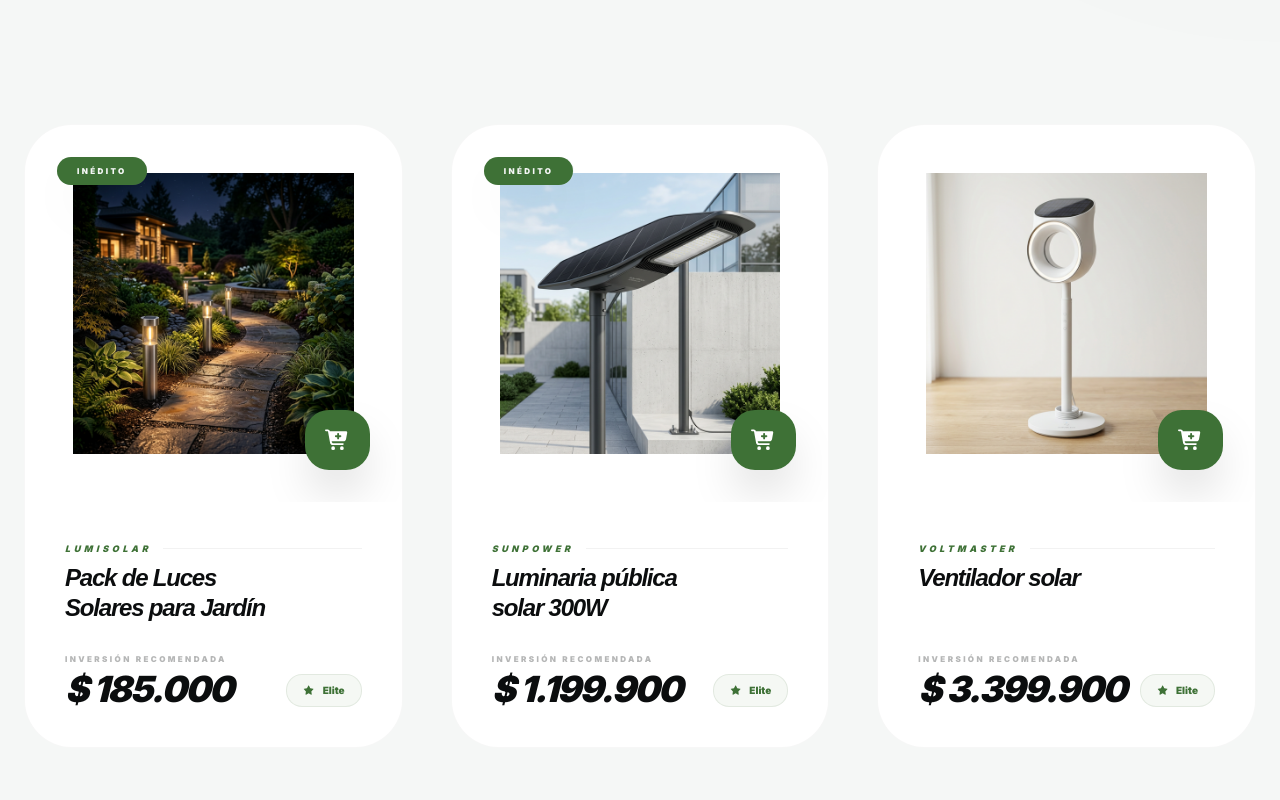
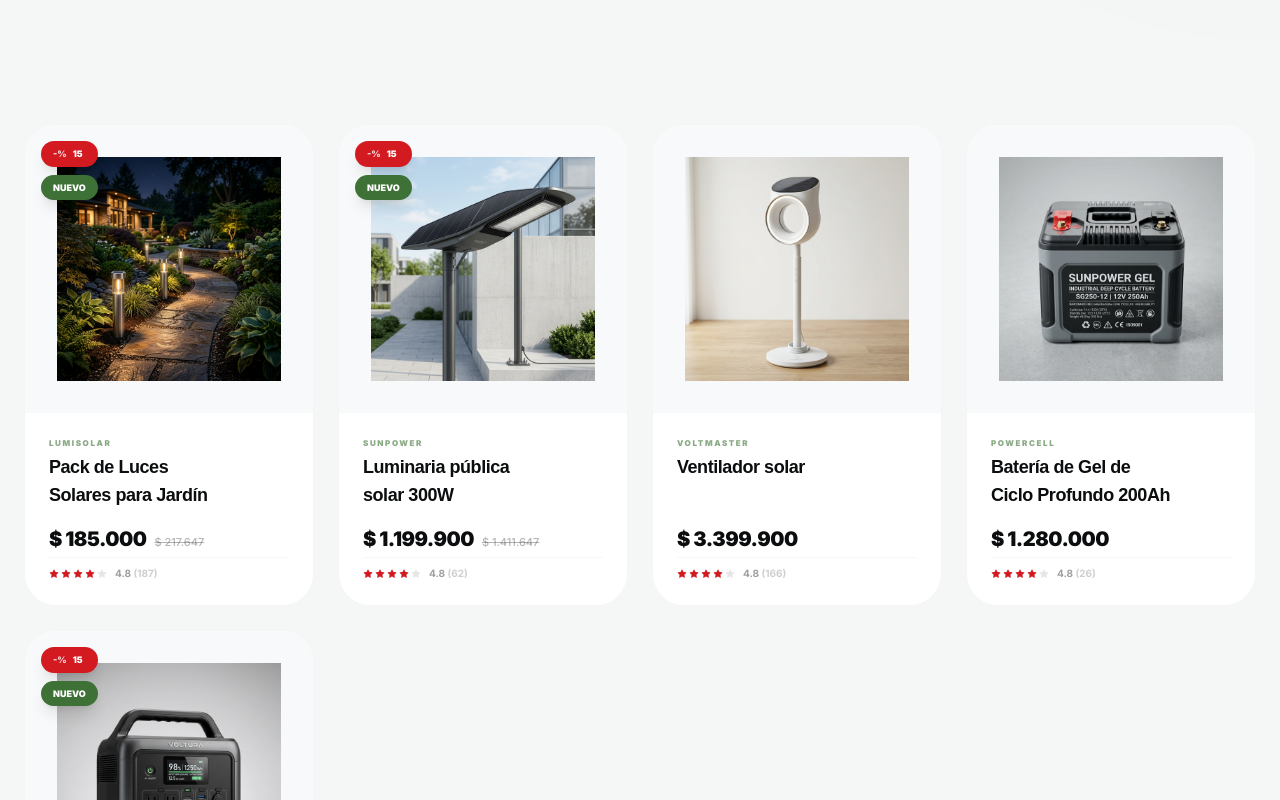
Before and after one commit to checho420/jaguar-eco, a React (Vite) app: page / in a window 1280 px wide. Shown: the part 1740-2540 px from the top of the page. Built offline with nearby package versions, Linux system fonts and the light colour scheme.

Commit message:
feat: implementa la página de catálogo de productos con funcionalidades de búsqueda, filtrado y ordenamiento, y establece un diseño de página base.

```diff
--- a/src/components/ProductCard.jsx
+++ b/src/components/ProductCard.jsx
@@ -1,9 +1,9 @@
 import React, { useState, memo } from 'react';
 import { useNavigate } from 'react-router-dom';
 import { FontAwesomeIcon } from '@fortawesome/react-fontawesome';
-import { faPlus, faArrowRight, faStar, faCartPlus } from '@fortawesome/free-solid-svg-icons';
+import { faStar, faCartPlus } from '@fortawesome/free-solid-svg-icons';
 import { faHeart } from '@fortawesome/free-regular-svg-icons';
-import { motion, AnimatePresence } from 'framer-motion';
+import { motion } from 'framer-motion';
 import { useCart } from '../context/CartContext';
 import { formatCurrency } from '../utils/formatters';
 
@@ -13,88 +13,122 @@ const ProductCard = ({ product }) => {
     const [imageLoaded, setImageLoaded] = useState(false);
     const [isHovered, setIsHovered] = useState(false);
 
+    // Calculate original price for UI if promotion is active
+    const originalPrice = (product.promotion && product.discountPercentage > 0)
+        ? product.price / (1 - (product.discountPercentage / 100))
+        : null;
+
+    // Simulate rating data if not present
+    const rating = 4.8;
+    const reviewCount = (product.sold || 0) + 12;
+
     return (
         <motion.div
             layout
-            initial={{ opacity: 0, y: 20 }}
+            initial={{ opacity: 0, y: 15 }}
             animate={{ opacity: 1, y: 0 }}
             onMouseEnter={() => setIsHovered(true)}
             onMouseLeave={() => setIsHovered(false)}
-            className="group relative flex flex-col bg-white dark:bg-[#151718] rounded-[3rem] overflow-hidden transition-all duration-700 hover:shadow-[0_40px_80px_-20px_rgba(0,0,0,0.15)] dark:hover:shadow-[0_40px_80px_-20px_rgba(0,0,0,0.6)] border border-brand-charcoal/[0.03] dark:border-white/[0.03] cursor-pointer h-full"
+            className="group relative flex flex-col bg-white dark:bg-[#1A1D1E] rounded-[2rem] overflow-hidden transition-all duration-500 hover:shadow-[0_25px_50px_-12px_rgba(0,0,0,0.08)] dark:hover:shadow-[0_25px_50px_-12px_rgba(0,0,0,0.5)] border border-brand-charcoal/[0.04] dark:border-white/[0.04] cursor-pointer h-full"
             onClick={() => navigate(`/product/${product.id}`)}
         >
-            {/* Image Canvas */}
-            <div className="relative aspect-square overflow-hidden bg-brand-cream/5 dark:bg-black/10 transition-colors duration-700 group-hover:bg-brand-green/5">
+            {/* Image Section */}
+            <div className="relative aspect-square overflow-hidden bg-[#F8F9FA] dark:bg-[#0F1112]">
                 {!imageLoaded && (
                     <div className="absolute inset-0 bg-brand-cream/5 animate-pulse" />
                 )}
 
-                {/* Product Image with dynamic scaling */}
+                {/* Badges */}
+                <div className="absolute top-4 left-4 z-20 flex flex-col gap-2">
+                    {product.promotion && product.discountPercentage > 0 && (
+                        <div className="bg-brand-red text-white text-[9px] font-black px-3 py-1.5 rounded-full shadow-lg flex items-center gap-1.5 scale-90 sm:scale-100 origin-left">
+                            <span className="opacity-80">-%</span>
+                            {product.discountPercentage}
+                        </div>
+                    )}
+                    {product.new && (
+                        <div className="bg-brand-green text-white text-[9px] font-black px-3 py-1.5 rounded-full shadow-lg scale-90 sm:scale-100 origin-left">
+                            NUEVO
+                        </div>
+                    )}
+                </div>
+
+                {/* Quick Action: Wishlist */}
+                <button
+                    onClick={(e) => { e.stopPropagation(); }}
+                    className="absolute top-4 right-4 z-20 w-9 h-9 bg-white dark:bg-brand-charcoal/80 text-brand-charcoal/40 dark:text-brand-cream/40 rounded-full flex items-center justify-center shadow-md hover:text-brand-red transition-all duration-300 opacity-0 group-hover:opacity-100 translate-y-[-10px] group-hover:translate-y-0"
+                >
+                    <FontAwesomeIcon icon={faHeart} className="text-sm" />
+                </button>
+
+                {/* Main Product Image */}
                 <motion.img
                     src={product.images[0]}
                     alt={product.name}
                     onLoad={() => setImageLoaded(true)}
                     animate={{
-                        scale: isHovered ? 1.15 : 1,
-                        y: isHovered ? -10 : 0
+                        scale: isHovered ? 1.1 : 1,
                     }}
-                    transition={{ duration: 1.2, ease: [0.16, 1, 0.3, 1] }}
-                    className="w-full h-full object-contain p-12 transition-all"
+                    transition={{ duration: 0.8, ease: [0.16, 1, 0.3, 1] }}
+                    className="w-full h-full object-contain p-8 z-10"
                 />
 
-                {/* Status Badges */}
-                <div className="absolute top-8 left-8 flex flex-col gap-2">
-                    {product.new && (
-                        <span className="bg-brand-green text-brand-cream text-[8px] font-black uppercase tracking-[0.3em] px-5 py-2 rounded-2xl shadow-2xl backdrop-blur-md">
-                            Inédito
-                        </span>
-                    )}
-                </div>
-
-                {/* Quick Add Button - Premium Floating Style */}
-                <div className="absolute bottom-8 right-8 overflow-hidden rounded-3xl shadow-2xl">
+                {/* Quick Add Overlay */}
+                <div className="absolute inset-0 bg-brand-charcoal/5 dark:bg-black/20 opacity-0 group-hover:opacity-100 transition-opacity duration-500 z-10 flex flex-col items-center justify-center gap-4">
                     <motion.button
                         whileHover={{ scale: 1.05 }}
                         whileTap={{ scale: 0.95 }}
                         onClick={(e) => { e.stopPropagation(); addToCart(product); }}
-                        className="bg-brand-green text-white p-5 flex items-center justify-center transition-all duration-500 hover:bg-brand-forest group/btn"
+                        className="bg-brand-green text-white px-6 py-2.5 rounded-full text-[9px] font-black uppercase tracking-widest shadow-xl flex items-center gap-2 translate-y-4 group-hover:translate-y-0 transition-transform duration-500"
                     >
-                        <FontAwesomeIcon icon={faCartPlus} className="text-xl group-hover/btn:rotate-12 transition-transform" />
+                        <FontAwesomeIcon icon={faCartPlus} />
+                        Añadir
                     </motion.button>
                 </div>
             </div>
 
-            {/* Information Matrix */}
-            <div className="p-10 flex flex-col flex-grow">
-                <div className="flex flex-col gap-2 mb-8">
-                    <div className="flex items-center gap-3">
-                        <span className="text-[9px] font-black uppercase tracking-[0.4em] text-brand-green italic">
-                            {product.brand}
-                        </span>
-                        <div className="h-[1px] flex-grow bg-brand-charcoal/[0.05] dark:bg-white/[0.05]" />
-                    </div>
-                    <h3 className="text-2xl font-black text-brand-charcoal dark:text-brand-cream tracking-tighter italic leading-tight group-hover:text-brand-green transition-colors duration-500">
+            {/* Content Section */}
+            <div className="p-6 flex flex-col flex-grow">
+                {/* Brand & Name */}
+                <div className="mb-4">
+                    <p className="text-[8px] font-black uppercase tracking-[0.2em] text-brand-green/60 mb-1">
+                        {product.brand}
+                    </p>
+                    <h3 className="text-base sm:text-lg font-bold text-brand-charcoal dark:text-brand-cream leading-tight line-clamp-2 min-h-[2.5rem] group-hover:text-brand-green transition-colors duration-300">
                         {product.name}
                     </h3>
                 </div>
 
-                <div className="mt-auto flex items-end justify-between">
-                    <div className="flex flex-col">
-                        <span className="text-[8px] font-black text-brand-charcoal/30 dark:text-brand-cream/30 uppercase tracking-[0.3em] mb-2 leading-none">Inversión Recomendada</span>
-                        <span className="text-4xl font-black text-brand-charcoal dark:text-brand-cream italic tracking-tighter leading-none">
+                {/* Price Matrix */}
+                <div className="mt-auto flex flex-col gap-1">
+                    <div className="flex items-baseline gap-2">
+                        <span className="text-xl font-black text-brand-charcoal dark:text-brand-cream tracking-tight">
                             {formatCurrency(product.price)}
                         </span>
+                        {originalPrice && (
+                            <span className="text-[11px] text-brand-charcoal/30 dark:text-brand-cream/30 line-through font-medium">
+                                {formatCurrency(originalPrice)}
+                            </span>
+                        )}
                     </div>
 
-                    <div className="flex items-center gap-2 bg-brand-green/5 dark:bg-brand-green/10 px-4 py-2 rounded-2xl border border-brand-green/10">
-                        <FontAwesomeIcon icon={faStar} className="text-brand-green text-[9px]" />
-                        <span className="text-[10px] font-black text-brand-green">Elite</span>
+                    {/* Rating */}
+                    <div className="flex items-center gap-2 pt-2 border-t border-brand-charcoal/[0.03] dark:border-white/[0.03]">
+                        <div className="flex gap-0.5">
+                            {[1, 2, 3, 4, 5].map((s) => (
+                                <FontAwesomeIcon
+                                    key={s}
+                                    icon={faStar}
+                                    className={`text-[8px] ${s <= 4 ? 'text-brand-red' : 'text-brand-charcoal/10 dark:text-white/10'}`}
+                                />
+                            ))}
+                        </div>
+                        <p className="text-[10px] font-bold text-brand-charcoal/40 dark:text-brand-cream/40">
+                            {rating} <span className="opacity-50">({reviewCount})</span>
+                        </p>
                     </div>
                 </div>
             </div>
-
-            {/* Decoration Glow */}
-            <div className="absolute inset-0 border-2 border-transparent group-hover:border-brand-green/20 rounded-[3rem] transition-all duration-700 pointer-events-none" />
         </motion.div>
     );
 };
--- a/src/data/products.json
+++ b/src/data/products.json
@@ -24,7 +24,7 @@
         "category": "Ventiladores",
         "price": 3399900,
         "stock": 30,
-        "description": "Ventilador solar oscilante de alto flujo con batería integrada. Ideal para refrescar espacios sin necesidad de cables, ofreciendo aire puro y renovado mediante energía 100% renovable.",
+        "description": "",
         "images": [
             "/assets/products/ventilador.png"
         ],
--- a/src/layout/Layout.jsx
+++ b/src/layout/Layout.jsx
@@ -1,14 +1,18 @@
 import React from 'react';
+import { useLocation } from 'react-router-dom';
 import Navbar from '../components/Navbar';
 import Footer from '../components/Footer';
 import CartSidebar from '../components/CartSidebar';
 
 const Layout = ({ children }) => {
+    const location = useLocation();
+    const isHome = location.pathname === '/';
+
     return (
         <div className="min-h-screen flex flex-col bg-brand-cream dark:bg-brand-charcoal transition-colors duration-1000 font-sans">
             <Navbar />
             <CartSidebar />
-            <main className="flex-grow">
+            <main className={`flex-grow transition-all duration-700 ${isHome ? 'pt-0' : 'pt-20'}`}>
                 {children}
             </main>
             <Footer />
--- a/src/pages/Catalog.jsx
+++ b/src/pages/Catalog.jsx
@@ -103,7 +103,7 @@ const Catalog = () => {
 
     return (
         <div className="min-h-screen bg-brand-cream/20 dark:bg-brand-charcoal pb-24 transition-colors duration-700">
-            <div className="container mx-auto px-6 pt-40 py-12">
+            <div className="container mx-auto px-6 pt-12 py-12">
                 <div className="flex flex-col lg:flex-row gap-16">
                     <div className="flex-grow order-2 lg:order-1">
                         {/* Search and Sort Toolbar */}
@@ -150,7 +150,7 @@ const Catalog = () => {
                         {/* Product Grid */}
                         <AnimatePresence mode="popLayout">
                             {loading ? (
-                                <div className="grid grid-cols-1 md:grid-cols-2 xl:grid-cols-3 gap-10 w-full text-brand-charcoal">
+                                <div className="grid grid-cols-2 md:grid-cols-2 lg:grid-cols-3 xl:grid-cols-4 gap-6 w-full text-brand-charcoal">
                                     {[1, 2, 3, 4, 5, 6].map(i => (
                                         <div key={i} className="h-[520px] bg-white dark:bg-brand-charcoal/40 rounded-[2.5rem] p-6 flex flex-col gap-6 border border-brand-charcoal/5 dark:border-brand-cream/5 animate-pulse">
                                             <div className="h-64 bg-brand-cream/50 dark:bg-brand-cream/5 rounded-[2rem]" />
@@ -168,7 +168,7 @@ const Catalog = () => {
                             ) : filteredProducts.length > 0 ? (
                                 <motion.div
                                     layout
-                                    className="grid grid-cols-1 md:grid-cols-2 xl:grid-cols-3 gap-10"
+                                    className="grid grid-cols-2 md:grid-cols-2 lg:grid-cols-3 xl:grid-cols-4 gap-6"
                                 >
                                     {filteredProducts.map(product => (
                                         <motion.div
--- a/src/pages/Home.jsx
+++ b/src/pages/Home.jsx
@@ -103,11 +103,11 @@ const Home = () => {
                     </div>
 
                     {loading ? (
-                        <div className="grid grid-cols-1 md:grid-cols-3 gap-12">
+                        <div className="grid grid-cols-2 md:grid-cols-4 gap-6">
                             {[1, 2, 3].map(i => <div key={i} className="aspect-[3/4] bg-brand-charcoal/5 dark:bg-brand-cream/  5 rounded-[2rem] animate-pulse"></div>)}
                         </div>
                     ) : (
-                        <div className="grid grid-cols-1 md:grid-cols-3 gap-x-12 gap-y-24">
+                        <div className="grid grid-cols-2 md:grid-cols-4 gap-6">
                             {displayProducts.map((product) => (
                                 <ProductCard key={product.id} product={product} />
                             ))}
```
